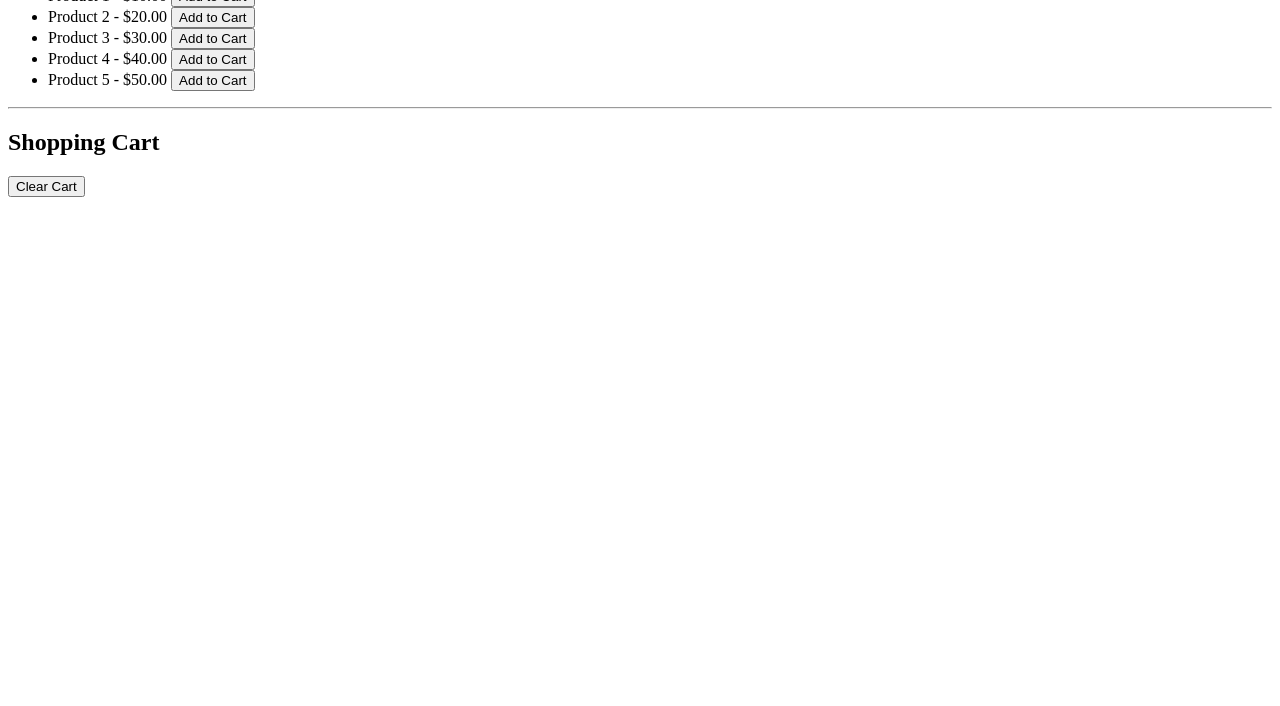
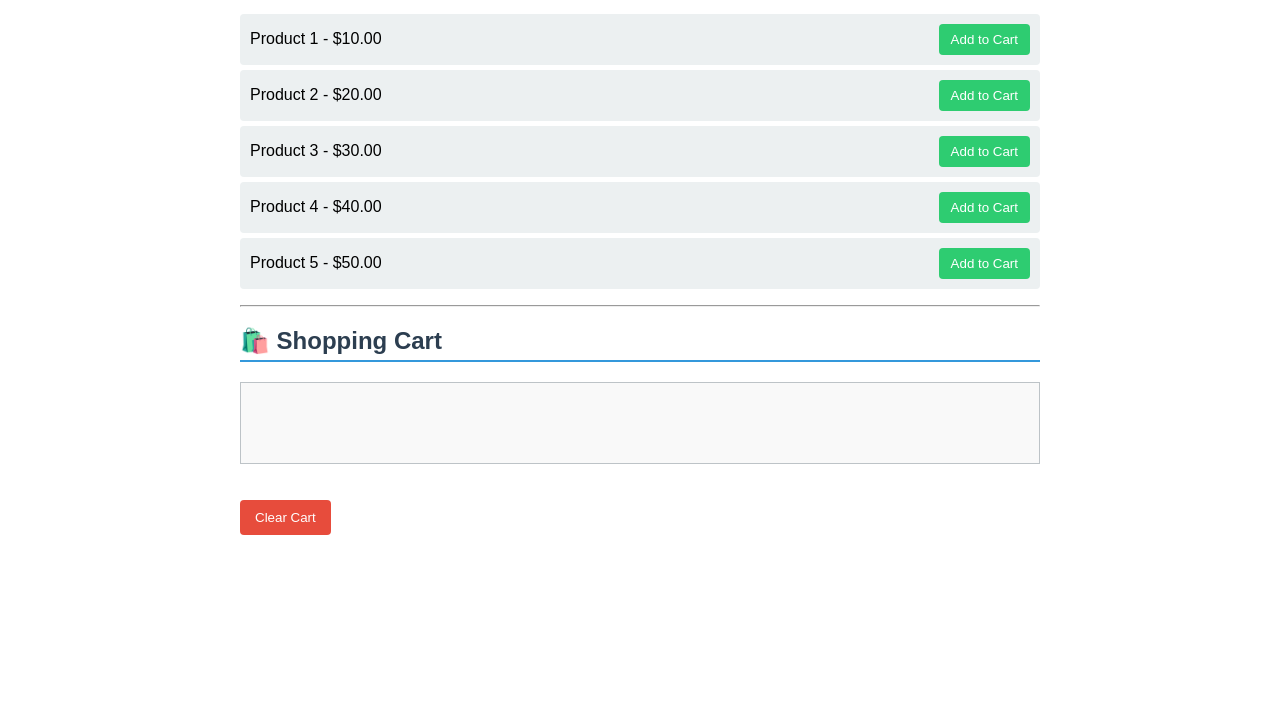
Before and after one commit to acciojob/shopping-cart-sessions-SoumyadipBasak, a website: page main.html in a window 1280 px wide. Shown: the part 94-800 px from the top of the page. Drawn offline with Linux system fonts and the light colour scheme.

Commit message:
created a submission

```diff
--- a/main.html
+++ b/main.html
@@ -1,17 +1,22 @@
 <!DOCTYPE html>
-
-<html>
+<html lang="en">
   <head>
+    <meta charset="UTF-8" />
+    <meta name="viewport" content="width=device-width, initial-scale=1.0" />
+    <title>Session-Based Shopping Cart</title>
     <link rel="stylesheet" href="styles.css" />
   </head>
+  <body>
+    <h1>🛒 Products</h1>
+    <ul id="product-list">
+      </ul>
 
-  <body>
-    <!-- do not edit this file -->
-    <h1>Products</h1>
-    <ul id="product-list"></ul>
     <hr />
-    <h2>Shopping Cart</h2>
-    <ul id="cart-list"></ul>
+
+    <h2>🛍️ Shopping Cart</h2>
+    <ul id="cart-list">
+      </ul>
+
     <button id="clear-cart-btn">Clear Cart</button>
 
     <script type="text/javascript" src="./script.js"></script>
--- a/styles.css
+++ b/styles.css
@@ -1 +1,70 @@
-/*  your css code here. If applicable */
+body {
+  font-family: Arial, sans-serif;
+  max-width: 800px;
+  margin: 0 auto;
+  padding: 20px;
+}
+
+h1, h2 {
+  color: #2c3e50;
+  border-bottom: 2px solid #3498db;
+  padding-bottom: 5px;
+}
+
+#product-list {
+  list-style-type: none; /* Remove bullet points */
+  padding: 0;
+}
+
+#product-list li {
+  display: flex;
+  justify-content: space-between;
+  align-items: center;
+  padding: 10px;
+  margin-bottom: 5px;
+  background-color: #ecf0f1;
+  border-radius: 4px;
+}
+
+.add-to-cart-btn {
+  background-color: #2ecc71;
+  color: white;
+  border: none;
+  padding: 8px 12px;
+  border-radius: 4px;
+  cursor: pointer;
+  transition: background-color 0.2s;
+}
+
+.add-to-cart-btn:hover {
+  background-color: #27ae60;
+}
+
+#cart-list {
+  list-style-type: disc; /* Use standard bullet points for the cart */
+  padding-left: 20px;
+  border: 1px solid #bdc3c7;
+  padding: 15px;
+  min-height: 50px; /* Ensure cart area is visible even when empty */
+  background-color: #f9f9f9;
+}
+
+#cart-list li {
+  padding: 5px 0;
+  color: #34495e;
+}
+
+#clear-cart-btn {
+  background-color: #e74c3c;
+  color: white;
+  border: none;
+  padding: 10px 15px;
+  border-radius: 4px;
+  margin-top: 20px;
+  cursor: pointer;
+  transition: background-color 0.2s;
+}
+
+#clear-cart-btn:hover {
+  background-color: #c0392b;
+}
```
